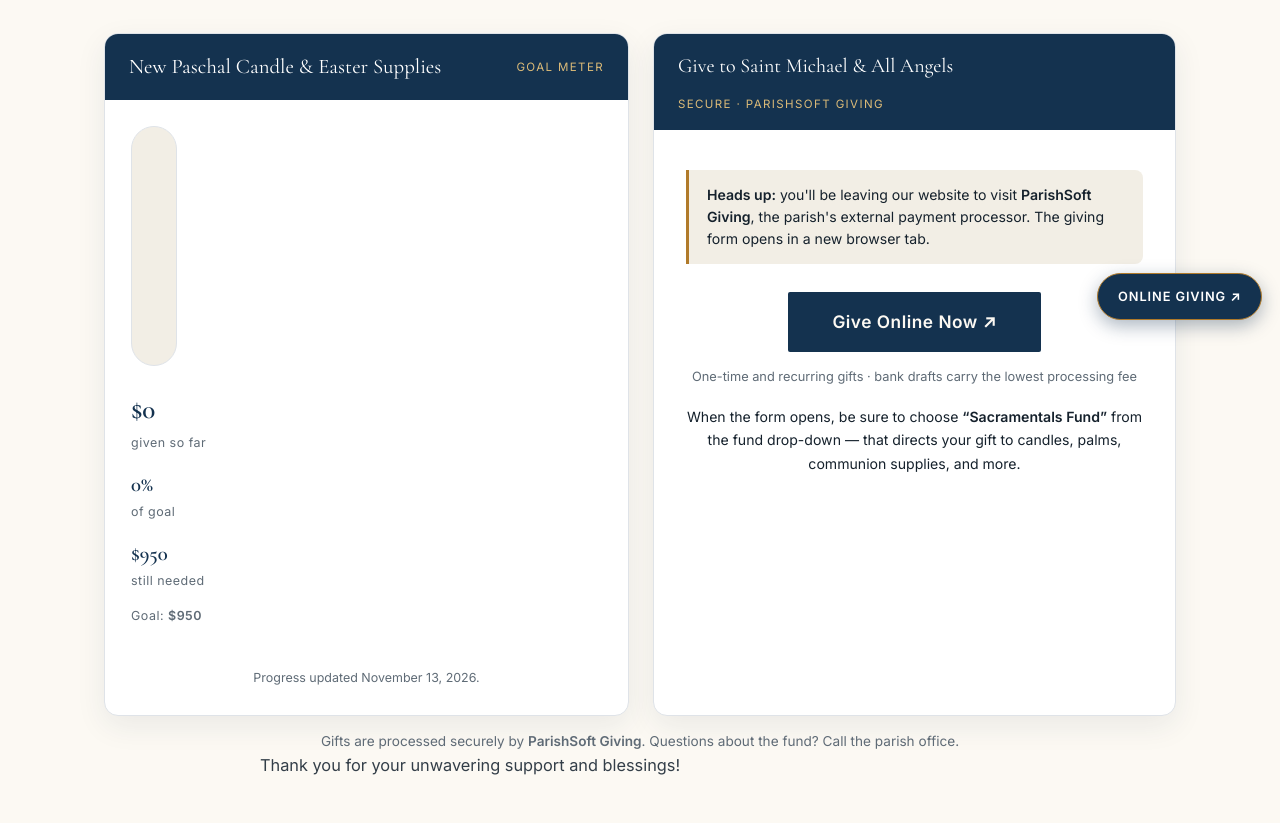
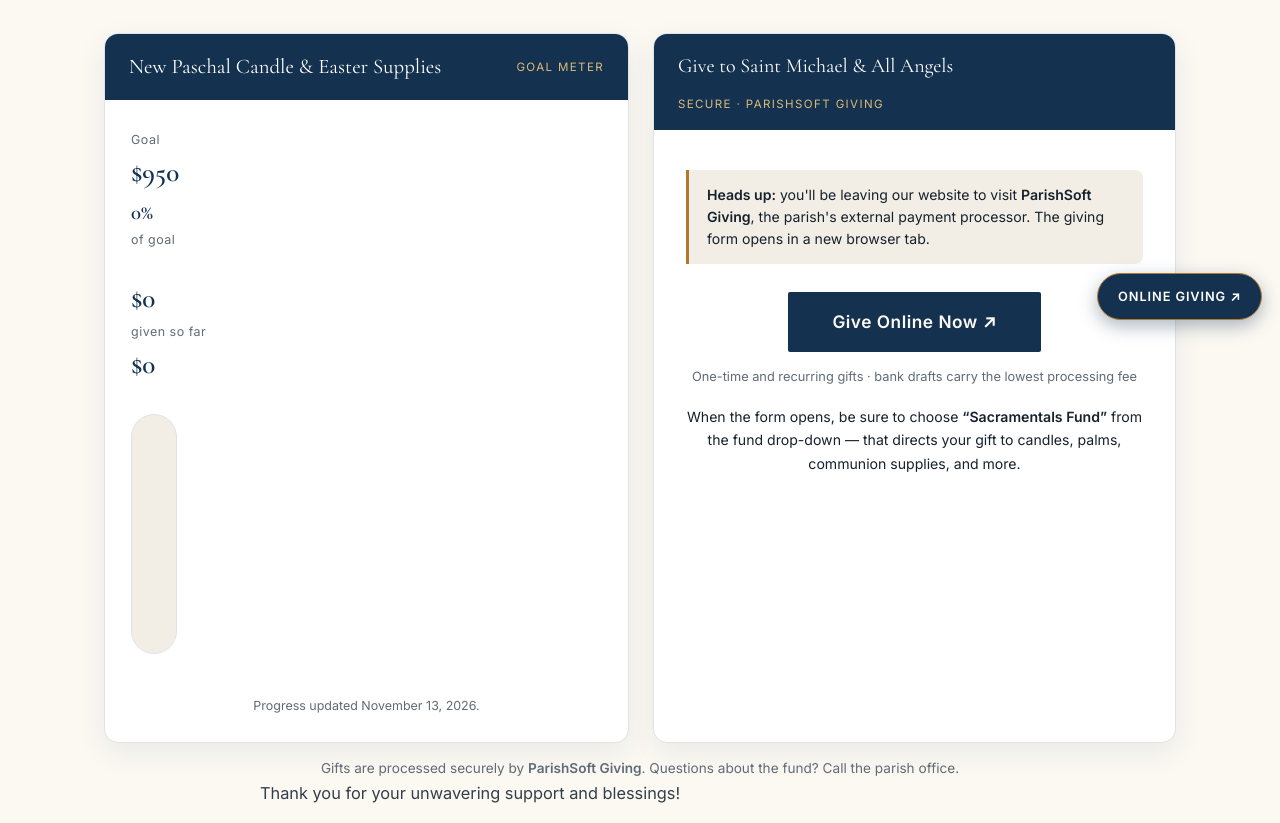
Before and after one commit to kmschovan/stmichael-site, a plain HTML site: page site/sacramentals-fund.html in a window 1280 px wide. Shown: the part 462-1285 px from the top of the page. Drawn offline with nearby package versions, Linux system fonts and the light colour scheme.

Commit message:
Thermometer scale: goal top, current middle, $0 bottom, labels left of tube

```diff
--- a/site/assets/css/site.css
+++ b/site/assets/css/site.css
@@ -388,4 +388,7 @@ nav.main .sub a:hover { color: var(--gold); background: var(--ivory); }
   background: linear-gradient(0deg, var(--gold), var(--gold-light));
   transition: height 1s cubic-bezier(.2, .7, .3, 1);
 }
-.fund-nums { display: flex; flex-direction: column; justify-content: center; gap: 14px; }
+.fund-nums {
+  display: flex; flex-direction: column; justify-content: space-between;
+  align-items: flex-start; flex: 1; min-width: 0; padding: 4px 0;
+}
--- a/site/sacramentals-fund.html
+++ b/site/sacramentals-fund.html
@@ -48,14 +48,13 @@
       <span class="fund-meter-tag">Goal Meter</span>
     </div>
     <div class="fund-meter-body thermo">
+      <div class="fund-nums">
+        <div><span class="fund-cap">Goal</span><span class="fund-big" id="fund-goal">$0</span></div>
+        <div><span class="fund-pct" id="fund-pct">0%</span> <span class="fund-cap">of goal</span><br><span class="fund-big" id="fund-raised">$0</span><span class="fund-cap" id="fund-raised-cap">given so far</span></div>
+        <div><span class="fund-big" id="fund-remaining">$0</span><span class="fund-cap" id="fund-remaining-cap"></span></div>
+      </div>
       <div class="thermo-track" id="fund-bar-track" role="progressbar" aria-valuemin="0" aria-valuemax="100" aria-valuenow="0">
         <div class="thermo-fill" id="fund-fill"></div>
-      </div>
-      <div class="fund-nums">
-        <div><span class="fund-big" id="fund-raised">$0</span><span class="fund-cap">given so far</span></div>
-        <div><span class="fund-pct" id="fund-pct">0%</span><span class="fund-cap">of goal</span></div>
-        <div><span class="fund-remaining" id="fund-remaining"></span><span class="fund-cap" id="fund-remaining-cap"></span></div>
-        <div><span class="fund-cap">Goal: <strong id="fund-goal">$0</strong></span></div>
       </div>
     </div>
     <div class="fund-meter-foot" style="padding-top:0;">
@@ -106,12 +105,10 @@
     fill.style.height = pct + '%';
     var rem = goal - (d.raised || 0);
     if (rem <= 0) {
-      document.getElementById('fund-remaining').textContent = 'Goal reached!';
-      document.getElementById('fund-remaining-cap').textContent = 'thank you!';
-      document.getElementById('fund-remaining').style.color = '#1d6b3f';
+      document.getElementById('fund-remaining').textContent = '$0';
+      document.getElementById('fund-raised-cap').textContent = 'goal reached — thank you!';
     } else {
-      document.getElementById('fund-remaining').textContent = fmt(rem);
-      document.getElementById('fund-remaining-cap').textContent = 'still needed';
+      document.getElementById('fund-remaining').textContent = '$0';
     }
     if (d.updated) {
       var dt = new Date(d.updated + 'T12:00:00');
```
Also changed, not shown: 1 other file.
